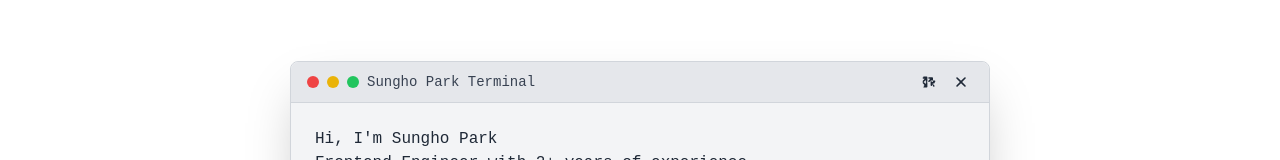
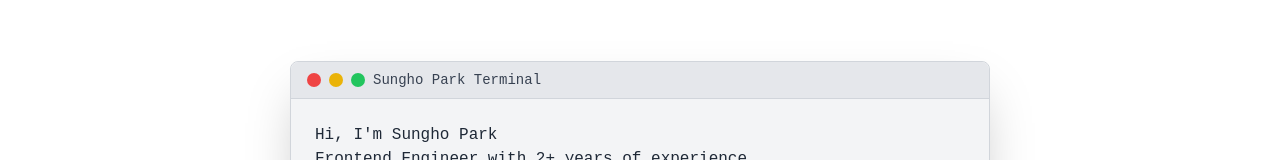
Before and after one commit to psh320/sungho-park, a Next.js app: page / in a window 1280 px wide. Shown: the part 137-297 px from the top of the page. Built offline with nearby package versions, Linux system fonts and the light colour scheme.

Commit message:
add icons

```diff
--- a/package.json
+++ b/package.json
@@ -17,6 +17,7 @@
     "eslint": "8.35.0",
     "eslint-config-next": "13.2.3",
     "i18next": "^23.10.1",
+    "lucide-react": "^0.541.0",
     "next": "13.2.3",
     "next-i18next": "^15.2.0",
     "next-themes": "^0.2.1",
--- a/src/components/Home/Terminal.tsx
+++ b/src/components/Home/Terminal.tsx
@@ -55,7 +55,7 @@ export default function Terminal({ isVisible, onClose }: TerminalProps) {
     if (normalizedCommand === "fullscreen") {
       toggleFullscreen();
       const currentText = typedText;
-      const newContent = `\n\n$ ${submittedCommand}\nFullscreen mode toggled! You can also use F11 key or click the fullscreen button in the header.\n`;
+      const newContent = `\n\n$ ${submittedCommand}\nTerminal expanded! You can also use F11 key or click the green button in the header.\n`;
       startTyping(newContent, currentText);
       setCommand("");
       clearSuggestions();
@@ -84,15 +84,15 @@ export default function Terminal({ isVisible, onClose }: TerminalProps) {
 
   // Determine terminal styling based on fullscreen state
   const containerClasses = isFullscreen
-    ? "fixed inset-0 z-50 flex items-center justify-center bg-black bg-opacity-90"
+    ? "flex items-start justify-center min-h-screen pt-24 px-4"
     : "flex items-center justify-center min-h-screen pt-24";
 
   const terminalClasses = isFullscreen
-    ? "bg-gray-100 dark:bg-gray-900 border border-gray-300 dark:border-gray-700 vt323-regular text-gray-800 dark:text-green-500 w-full h-full flex flex-col max-w-none max-h-none"
+    ? "bg-gray-100 dark:bg-gray-900 rounded-lg shadow-2xl border border-gray-300 dark:border-gray-700 vt323-regular text-gray-800 dark:text-green-500 w-full flex flex-col"
     : "bg-gray-100 dark:bg-gray-900 rounded-lg shadow-2xl border border-gray-300 dark:border-gray-700 vt323-regular text-gray-800 dark:text-green-500 w-[700px] h-[500px] flex flex-col";
 
   const terminalStyle = isFullscreen
-    ? { width: "95vw", height: "95vh" }
+    ? { width: "100%", height: "calc(100vh - 8rem)" } // Full width, height minus header space
     : { width: `${TERMINAL_WIDTH_PX}px`, height: `${TERMINAL_HEIGHT_PX}px` };
 
   return (
--- a/src/components/Home/TerminalHeader.tsx
+++ b/src/components/Home/TerminalHeader.tsx
@@ -1,31 +1,68 @@
+import { X, Minus, Maximize2, Minimize2 } from "lucide-react";
+
 interface TerminalHeaderProps {
   isFullscreen: boolean;
   onClose: () => void;
   onToggleFullscreen: () => void;
 }
 
-const BUTTON_SIZE_CLASS = "w-3 h-3"; // 12px equivalent
+const BUTTON_SIZE_CLASS = "w-3.5 h-3.5"; // 12px equivalent
 
 export function TerminalHeader({
   isFullscreen,
   onClose,
   onToggleFullscreen,
 }: TerminalHeaderProps) {
-  const headerClasses = isFullscreen
-    ? "flex items-center justify-between bg-gray-200 dark:bg-gray-800 px-4 py-2 border-b border-gray-300 dark:border-gray-600"
-    : "flex items-center justify-between bg-gray-200 dark:bg-gray-800 px-4 py-2 border-b border-gray-300 dark:border-gray-600 rounded-t-lg";
+  const headerClasses =
+    "flex items-center justify-between bg-gray-200 dark:bg-gray-800 px-4 py-2 border-b border-gray-300 dark:border-gray-600 rounded-t-lg";
 
   return (
     <div className={headerClasses}>
       <div className="flex items-center space-x-2">
-        <div className="flex space-x-2">
-          <div className={`${BUTTON_SIZE_CLASS} bg-red-500 rounded-full`}></div>
+        <div className="flex space-x-2 group">
+          <button
+            onClick={onClose}
+            className={`${BUTTON_SIZE_CLASS} bg-red-500 rounded-full hover:bg-red-600 transition-colors flex items-center justify-center`}
+            title="Close Terminal"
+          >
+            <X
+              size={8}
+              strokeWidth={4}
+              className="text-red-900 opacity-0 group-hover:opacity-100 transition-opacity"
+            />
+          </button>
           <div
-            className={`${BUTTON_SIZE_CLASS} bg-yellow-500 rounded-full`}
-          ></div>
-          <div
-            className={`${BUTTON_SIZE_CLASS} bg-green-500 rounded-full`}
-          ></div>
+            className={`${BUTTON_SIZE_CLASS} bg-yellow-500 rounded-full hover:bg-yellow-600 transition-colors flex items-center justify-center`}
+          >
+            <Minus
+              size={8}
+              strokeWidth={4}
+              className="text-yellow-900 opacity-0 group-hover:opacity-100 transition-opacity"
+            />
+          </div>
+          <button
+            onClick={onToggleFullscreen}
+            className={`${BUTTON_SIZE_CLASS} bg-green-500 rounded-full hover:bg-green-600 transition-colors flex items-center justify-center`}
+            title={
+              isFullscreen
+                ? "Exit Expanded Mode (Esc)"
+                : "Expand Terminal (F11)"
+            }
+          >
+            {isFullscreen ? (
+              <Minimize2
+                size={8}
+                strokeWidth={4}
+                className="text-green-900 opacity-0 group-hover:opacity-100 transition-opacity"
+              />
+            ) : (
+              <Maximize2
+                size={8}
+                strokeWidth={4}
+                className="text-green-900 opacity-0 group-hover:opacity-100 transition-opacity"
+              />
+            )}
+          </button>
         </div>
         <span className="text-sm font-medium text-gray-700 dark:text-gray-300 ml-4">
           Sungho Park Terminal
@@ -33,46 +70,7 @@ export function TerminalHeader({
       </div>
 
       <div className="flex items-center space-x-2">
-        <button
-          onClick={onToggleFullscreen}
-          className="p-1 hover:bg-blue-500 hover:text-white rounded"
-          title={
-            isFullscreen ? "Exit Fullscreen (Esc)" : "Enter Fullscreen (F11)"
-          }
-        >
-          {isFullscreen ? (
-            // Exit fullscreen icon
-            <svg className="w-4 h-4" fill="currentColor" viewBox="0 0 20 20">
-              <path
-                fillRule="evenodd"
-                d="M3 4a1 1 0 011-1h4a1 1 0 010 2H6.414l2.293 2.293a1 1 0 01-1.414 1.414L5 6.414V8a1 1 0 01-2 0V4zm9 1a1 1 0 010-2h4a1 1 0 011 1v4a1 1 0 01-2 0V6.414l-2.293 2.293a1 1 0 11-1.414-1.414L13.586 5H12zm-9 7a1 1 0 012 0v1.586l2.293-2.293a1 1 0 111.414 1.414L6.414 15H8a1 1 0 010 2H4a1 1 0 01-1-1v-4zm13-1a1 1 0 011 1v4a1 1 0 01-1 1h-4a1 1 0 010-2h1.586l-2.293-2.293a1 1 0 111.414-1.414L15 13.586V12a1 1 0 011-1z"
-                clipRule="evenodd"
-              />
-            </svg>
-          ) : (
-            // Enter fullscreen icon
-            <svg className="w-4 h-4" fill="currentColor" viewBox="0 0 20 20">
-              <path
-                fillRule="evenodd"
-                d="M3 4a1 1 0 000 2h1.586L2.293 8.293a1 1 0 101.414 1.414L6 7.414V9a1 1 0 102 0V4a1 1 0 00-1-1H3zm11 0a1 1 0 011 1v4a1 1 0 11-2 0V7.414l-2.293 2.293a1 1 0 11-1.414-1.414L11.586 6H10a1 1 0 110-2h4zM3 16a1 1 0 100-2h1.586l-2.293-2.293a1 1 0 111.414-1.414L6 12.586V11a1 1 0 112 0v5a1 1 0 01-1 1H3zm14-5a1 1 0 01-1 1h-1.586l2.293 2.293a1 1 0 01-1.414 1.414L14 12.586V14a1 1 0 11-2 0v-5a1 1 0 011-1h4a1 1 0 011 1z"
-                clipRule="evenodd"
-              />
-            </svg>
-          )}
-        </button>
-        <button
-          onClick={onClose}
-          className="p-1 hover:bg-red-500 hover:text-white rounded"
-          title="Close Terminal"
-        >
-          <svg className="w-4 h-4" fill="currentColor" viewBox="0 0 20 20">
-            <path
-              fillRule="evenodd"
-              d="M4.293 4.293a1 1 0 011.414 0L10 8.586l4.293-4.293a1 1 0 111.414 1.414L11.414 10l4.293 4.293a1 1 0 01-1.414 1.414L10 11.414l-4.293 4.293a1 1 0 01-1.414-1.414L8.586 10 4.293 5.707a1 1 0 010-1.414z"
-              clipRule="evenodd"
-            />
-          </svg>
-        </button>
+        {/* Right side intentionally empty for clean macOS-style design */}
       </div>
     </div>
   );
--- a/src/components/Home/terminalCommands.ts
+++ b/src/components/Home/terminalCommands.ts
@@ -6,7 +6,7 @@ const COMMAND_RESPONSES = {
     "Technical Skills:\n• Frontend: React, TypeScript, JavaScript, HTML5, CSS3, Tailwind CSS\n• Tools: Git, Webpack, Vite, npm/yarn\n• Other: RESTful APIs, Responsive Design, Performance Optimization",
   experience:
     "Professional Experience:\n• 2+ years as Frontend Engineer\n• Specialized in building user-friendly interfaces\n• Experience with modern development workflows\n• Focus on performance and accessibility",
-  help: "Available commands:\n• about - Learn more about me\n• skills - View my technical skills\n• experience - See my work experience\n• clear - Clear the terminal\n• fullscreen - Toggle fullscreen mode (F11)\n• help - Show this help message",
+  help: "Available commands:\n• about - Learn more about me\n• skills - View my technical skills\n• experience - See my work experience\n• clear - Clear the terminal\n• fullscreen - Expand/collapse terminal (F11)\n• help - Show this help message",
 } as const;
 
 export type CommandType = keyof typeof COMMAND_RESPONSES | "clear";
```
Also changed, not shown: 1 other file (tests, documents, lock files or other folders).
